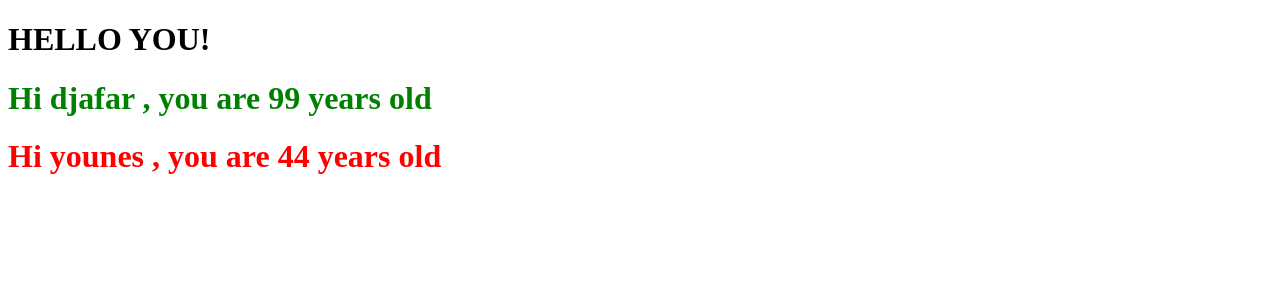
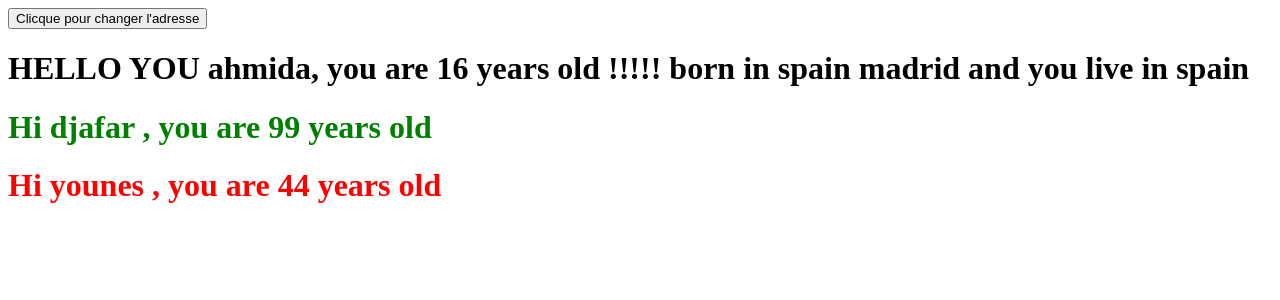
Before and after one commit to namrouche993/react_firstlesson, a React (Create React App) app: page / in a window 1280 px wide. Shown: the top 300 px of the page. Built offline with nearby package versions, Linux system fonts and the light colour scheme.

Commit message:
first changing from masterpcmhuv branch

```diff
--- a/src/App.js
+++ b/src/App.js
@@ -1,12 +1,37 @@
 import React from 'react';
 
+class App extends React.Component {
+  constructor(props){
+    super(props);
+    this.state={
+      name:'ahmida',
+      age:'16',
+      address:(this.props.address) + ' madrid'
+     }
+  }
 
-function App() {
-  return (
-    <div >
-      <h1>HELLO YOU!</h1>
-    </div>
-  );
+  changeaddress = () => {
+    setTimeout(() => {
+          this.setState({address:'italy'})
+      }, 3000)
+
+  }
+
+  componentDidMount() {
+    setTimeout(() => {
+      this.setState({address: "algeria"})
+    }, 8000)
+  }
+
+  render(){
+   return (
+     <div>
+       <button id='btn' onMouseMove={this.changeaddress}>Clicque pour changer l'adresse</button>
+       <h1>HELLO YOU {this.state.name}, you are {this.state.age} years old !!!!! born in {this.state.address} and you live in {this.props.address}</h1>
+
+     </div>
+   );
+}
 }
 
 export default App;
--- a/src/index.js
+++ b/src/index.js
@@ -9,7 +9,7 @@ import Pro from './Pro';
 
 
 ReactDOM.render(
-   <App />,
+   <App address='spain'/>,
   document.getElementById('root')
 );
 
```
